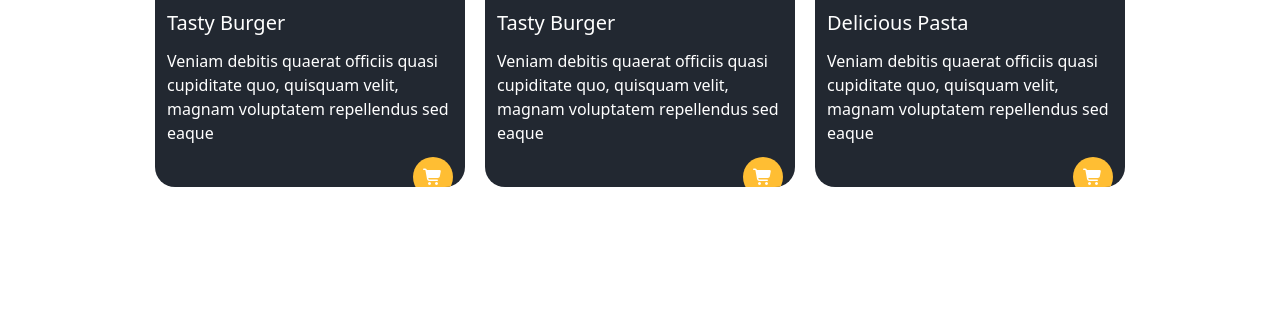
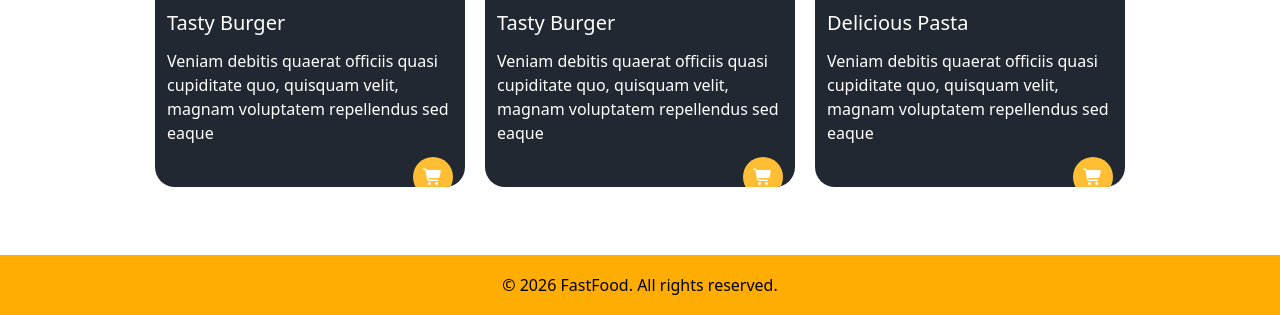
Before and after one commit to SamaGoyusova02/jsclass2, a website: page index.htm in a window 1280 px wide. Shown: the part 1281-1596 px from the top of the page. Before the commit the page ends 1468 px from the top, so only its background shows below. Drawn offline with nearby package versions, Linux system fonts and the light colour scheme.

Commit message:
add footer

```diff
--- a/index.htm
+++ b/index.htm
@@ -115,6 +115,8 @@
   AOS.init();
 </script>
   <script src="app.js"></script>
-
+  <footer class="bg-[#ffad03] h-[60px] mt-17 flex justify-center items-center">
+    <p class=" font-[450]  ">© 2026 FastFood. All rights reserved.</p>
+  </footer>
 </body>
 </html>
```
Also changed, not shown: src/output.css.
